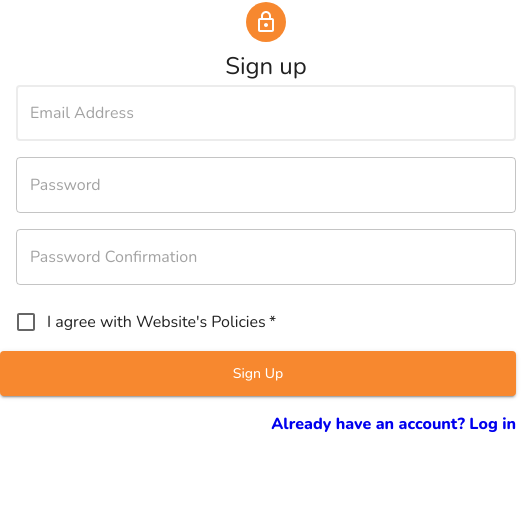
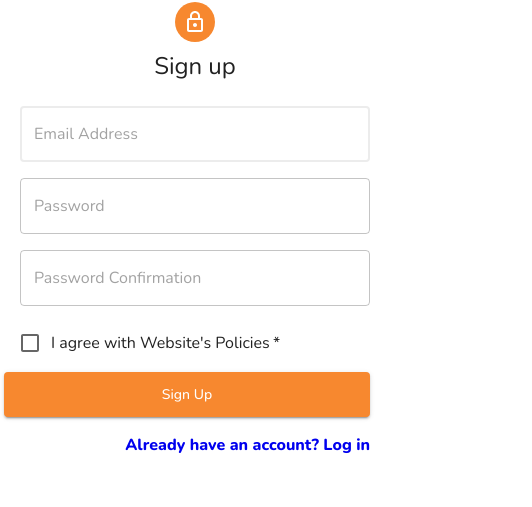
Before and after one commit to Katterina71/FosterConnect, a React (Vite) app in the folder frontend/: page /signup in a window 390 px wide. Shown: the part 239-746 px from the top of the page, 532 px wide, since content can reach past the window. Built offline with nearby package versions, Linux system fonts and the light colour scheme; no server answers; a web font is replaced by a local one.

Commit message:
Fixed mobile vs

```diff
--- a/frontend/src/components/forms/register_forms/ChangePassword.jsx
+++ b/frontend/src/components/forms/register_forms/ChangePassword.jsx
@@ -61,7 +61,7 @@ export default function ChangePassword() {
   return (
     <Box sx={{my: '80px'}}>
      <Container sx = {{ display: 'flex',  justifyContent: 'center', marginTop: '10vh' }}>
-     <Box sx={{ width: '500px', display: 'flex', flexDirection: 'column', alignItems: 'center' }}  >
+     <Box sx={{ width: { xs:'200px', mb:'500px'}, display: 'flex', flexDirection: 'column', alignItems: 'center' }}  >
         <Typography component="h1" variant="h5">
             Change Password
         </Typography>
--- a/frontend/src/components/forms/register_forms/ForgotPassword.jsx
+++ b/frontend/src/components/forms/register_forms/ForgotPassword.jsx
@@ -49,14 +49,14 @@ function ForgotPassword() {
 
   return (
     <Box sx={{my: '80px'}}>
-     <Container style = {{  display: 'flex',  justifyContent: 'center',  marginTop: '10vh'
+     <Container sx = {{  display: 'flex',  justifyContent: 'center',  marginTop: '10vh'
      }}>
      <CssBaseline />
-     <Box  sx={{  width: '500px',  display: 'flex',  flexDirection: 'column',  alignItems: 'center', }}>
+     <Box  sx={{  width: { xs: '350px', md: '500px' },  display: 'flex',  flexDirection: 'column',  alignItems: 'center', }}>
         <Typography component="h1" variant="h5">
             Password Reset
         </Typography>
-        <Box style={{ marginTop: 3 }} >
+        <Box sx={{ marginTop: 3 }} >
           {error && <Alert severity="error" fullWidth>{error}</Alert>}
           {message && <Alert severity="success" fullWidth>{message}</Alert>}
           <Grid container spacing={2}>
--- a/frontend/src/components/forms/register_forms/Login.jsx
+++ b/frontend/src/components/forms/register_forms/Login.jsx
@@ -51,14 +51,14 @@ function Login() {
     <Box sx={{my: '80px'}}>
      <Container  sx = {{  display: 'flex', justifyContent: 'center', marginTop: '10vh',   }}>
      <CssBaseline />
-     <Box sx={{  width: '500px',  display: 'flex',  flexDirection: 'column',  alignItems: 'center',  }} >
+     <Box sx={{ width: { xs: '350px', md: '500px' },  display: 'flex',  flexDirection: 'column',  alignItems: 'center',  }} >
         <Avatar sx={{ m: 1, bgcolor: 'secondary.main' }}>
             <LockOutlinedIcon />
         </Avatar>
         <Typography component="h1" variant="h5">
             Log In
         </Typography>
-        <Box style={{ marginTop: 3 }} >
+        <Box sx={{ marginTop: 3 }} >
           {error && <Alert severity="error" fullWidth>{error}</Alert>}
           <Grid container spacing={2}>
             <Grid item xs={12}>
--- a/frontend/src/components/forms/register_forms/SignUp.jsx
+++ b/frontend/src/components/forms/register_forms/SignUp.jsx
@@ -75,14 +75,14 @@ function SignUp() {
   <Box sx={{my: '80px'}}>
      <Container  sx = {{  display: 'flex',  justifyContent: 'center',  marginTop: '10vh' }}>
      <CssBaseline />
-     <Box  style={{  width: '500px',  display: 'flex',  flexDirection: 'column',  alignItems: 'center',  }}  >
+     <Box  sx={{  width: { xs: '350px', md: '500px' },  display: 'flex',  flexDirection: 'column',  alignItems: 'center',  }}  >
         <Avatar sx={{ m: 1, bgcolor: 'secondary.main' }}>
             <LockOutlinedIcon />
         </Avatar>
         <Typography component="h1" variant="h5">
             Sign up
         </Typography>
-        <Box style={{ marginTop: 3 }} >
+        <Box sx={{ marginTop: 3 }} >
           {error && <Alert severity="error" fullWidth>{error}</Alert>}
           {error && error.includes('Email already in use.') && (
         <Alert severity="warning" fullWidth>Warning: This email is already in use. Please use a different email or log in.</Alert>
```
